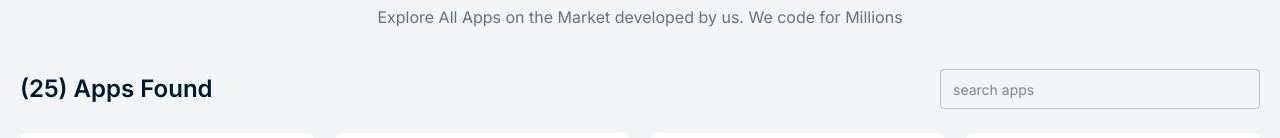
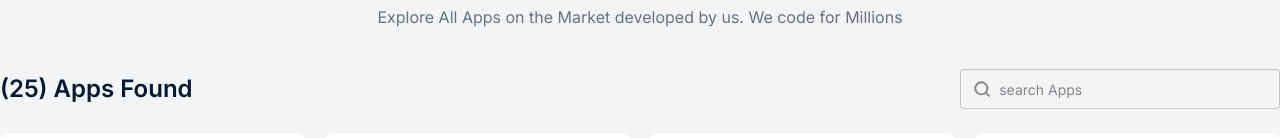
Before and after one commit to sufiancse/Hero-Apps, a React (Vite) app: page /apps in a window 1280 px wide. Shown: the part 163-301 px from the top of the page. Built offline with nearby package versions, Linux system fonts and the light colour scheme.

Commit message:
remove manual spinner and installed react spinner

```diff
--- a/package.json
+++ b/package.json
@@ -17,6 +17,7 @@
     "react-dom": "^19.1.1",
     "react-icons": "^5.5.0",
     "react-router": "^7.9.3",
+    "react-spinners": "^0.17.0",
     "react-toastify": "^11.0.5",
     "recharts": "^3.2.1",
     "tailwindcss": "^4.1.14"
--- a/src/components/Banner.jsx
+++ b/src/components/Banner.jsx
@@ -20,20 +20,20 @@ const Banner = () => {
         </p>
         <div className="my-10">
           <a href="https://play.google.com/store/" target="_blank">
-            <button className="btn border border-gray-300 mr-4 ">
+            <button className="btn border border-gray-300 mr-4 text-xl text-[#001931] font-semibold">
               <img
                 src={googleImg}
-                className="w-7 text-xl text-[#001931] font-semibold"
+                className="w-7 "
                 alt=""
               />
               Google Play
             </button>
           </a>
           <a href="https://www.apple.com/app-store/" target="_blank">
-            <button className="btn border border-gray-300">
+            <button className="btn border border-gray-300 text-xl text-[#001931] font-semibold">
               <img
                 src={appleImg}
-                className="w-7 text-xl text-[#001931] font-semibold"
+                className="w-7"
                 alt=""
               />
               App Store
--- a/src/components/InstallationCard.jsx
+++ b/src/components/InstallationCard.jsx
@@ -25,10 +25,9 @@ const InstallationCard = ({ installedApps, setInstalledList }) => {
       type: "warning",
     });
   };
-  //
-  // flex justify-between items-center w-full md:justify-start md:gap-4
+
   return (
-    <div className="bg-white p-5 rounded-xl shadow-md flex flex-col sm:flex-row justify-between items-center mb-5 gap-5">
+    <div className="bg-white p-5 rounded-xl shadow-md flex flex-col sm:flex-row justify-between sm:items-center items-start mb-5 gap-5">
       <div className="w-full md:w-auto flex justify-start  md:justify-center items-center  gap-4">
         <img src={image} alt={title} className="w-20 object-cover rounded-xl" />
 
--- a/src/components/Loading.jsx
+++ b/src/components/Loading.jsx
@@ -1,8 +1,10 @@
-import logo from '../assets/logo.png'
+import { ClockLoader } from "react-spinners";
 
 const Loading = () => (
-  <div className="flex flex-row justify-center items-center h-[30vh] font-bold text-5xl text-center text-gray-400">
-    <span className='flex justify-center items-center'>L <img src={logo} alt="" className='w-10 animate-spin' /> ADING</span>
+  <div className="flex flex-row justify-center items-center h-[30vh]  text-5xl text-center text-gray-400">
+    <span className="flex justify-center items-center">
+      L <ClockLoader color="gray"></ClockLoader> ADING
+    </span>
   </div>
 );
 
--- a/src/pages/AppDetails.jsx
+++ b/src/pages/AppDetails.jsx
@@ -1,4 +1,3 @@
-
 import { useParams } from "react-router";
 import useApps from "../hooks/useApps";
 import Barchart from "../components/Barchart";
@@ -102,7 +101,7 @@ const AppDetails = () => {
             onClick={handleInstallation}
             disabled={installed}
             className={`btn font-semibold text-xl text-white ${
-              installed ? "bg-gray-400 " : "bg-green-500"
+              installed ? "bg-gray-400 " : "bg-[#00D390]"
             }`}
           >
             {installed ? "Installed" : `Install Now (${size} MB)`}
--- a/src/pages/Apps.jsx
+++ b/src/pages/Apps.jsx
@@ -27,7 +27,7 @@ const Apps = () => {
   }, [apps, search]);
 
   return (
-    <div className="my-10 max-w-7xl mx-auto px-5">
+    <div className="my-10 max-w-7xl mx-auto px-5 md:px-0">
       <div className="text-center mb-10">
         <h1 className="font-bold text-5xl text-[#001931] mb-4">
           Our All Applications
@@ -42,11 +42,25 @@ const Apps = () => {
           ({filteredApps.length}) Apps Found
         </p>
         <label className="input bg-gray-100">
+          <svg
+            className="w-5 opacity-50"
+            xmlns="http://www.w3.org/2000/svg"
+            viewBox="0 0 24 24"
+          >
+            <g
+              strokeLinejoin="round"
+              strokeLinecap="round"
+              strokeWidth="2.5"
+              fill="none"
+              stroke="currentColor"
+            >
+              <circle cx="11" cy="11" r="8"></circle>
+              <path d="m21 21-4.3-4.3"></path>
+            </g>
+          </svg>
           <input
             type="search"
-            name=""
-            id=""
-            placeholder="search apps"
+            placeholder="search Apps"
             value={search}
             onChange={(e) => setSearch(e.target.value)}
           />
```
Also changed, not shown: 1 other file (tests, documents, lock files or other folders).
